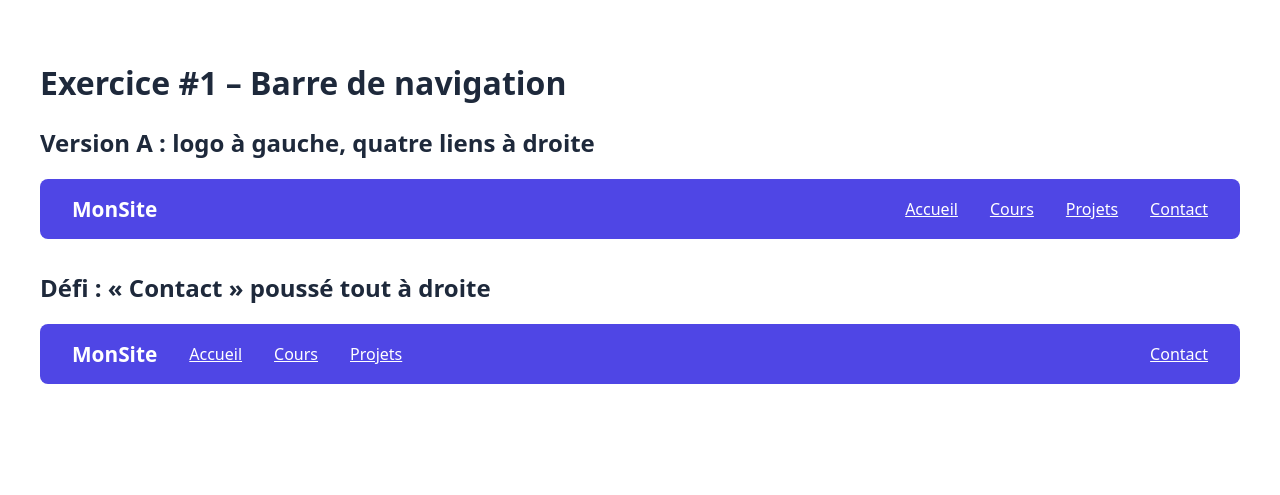
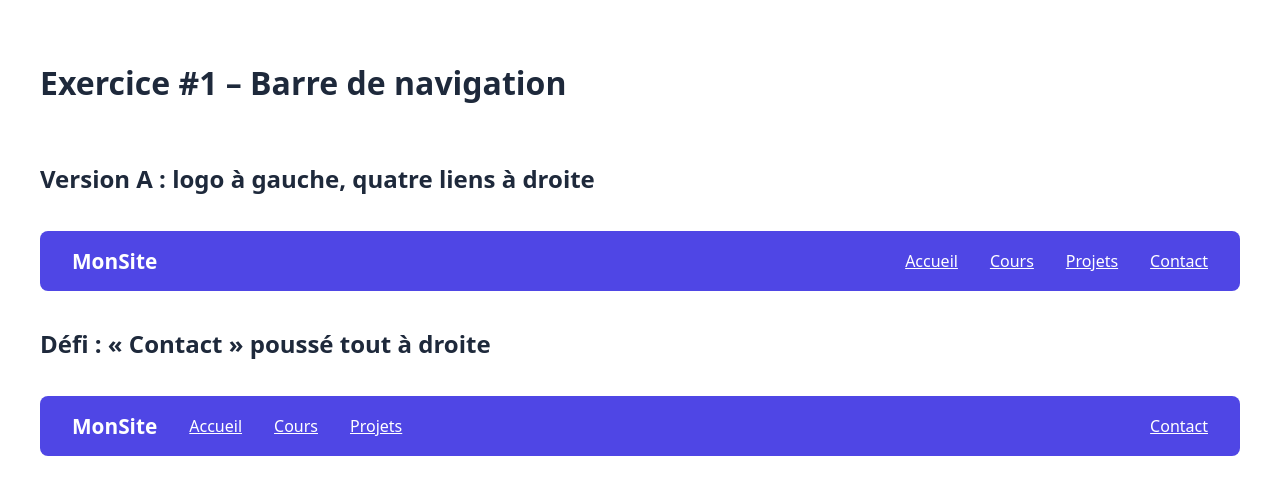
Before and after one commit to samy-ai-lab/Agora, a PHP site: page /navbar.html in a window 1280 px wide. Shown: the top 495 px of the page. Run offline with PHP 8.4, Linux system fonts and the light colour scheme.

Commit message:
Exercice Flexbox navbar

```diff
--- a/TP-HTML/navbar.css
+++ b/TP-HTML/navbar.css
@@ -1,18 +1,24 @@
+
 body {
+  display: flex;
+  flex-direction: column;
+  gap: 1rem;
   font-family: system-ui, "Segoe UI", sans-serif;
   color: #1e293b;
   padding: 2rem;
 }
 
+
 .navbar {
   display: flex;
   justify-content: space-between;
   align-items: center;
+  gap: 2rem;
   background-color: #4f46e5;
   padding: 1rem 2rem;
   border-radius: 8px;
-  margin-bottom: 2rem;
 }
+
 
 .logo {
   color: white;
@@ -20,7 +26,6 @@ body {
   font-size: 1.3rem;
   text-decoration: none;
 }
-
 
 .menu {
   display: flex;
@@ -34,10 +39,11 @@ body {
   color: white;
 }
 
+
 .menu-defi {
-  flex: 1;
-  margin-left: 2rem;
+  flex-grow: 1;
 }
+
 
 .contact {
   margin-left: auto;
```
